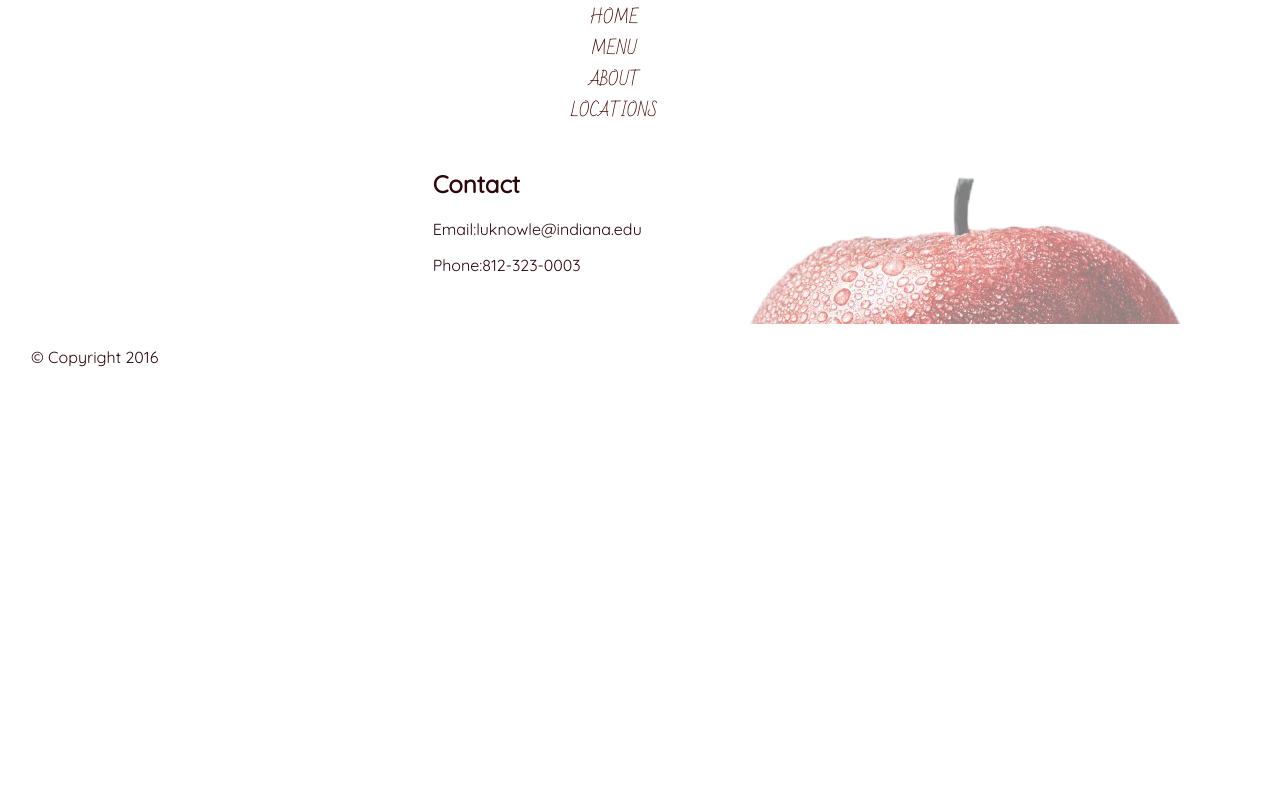
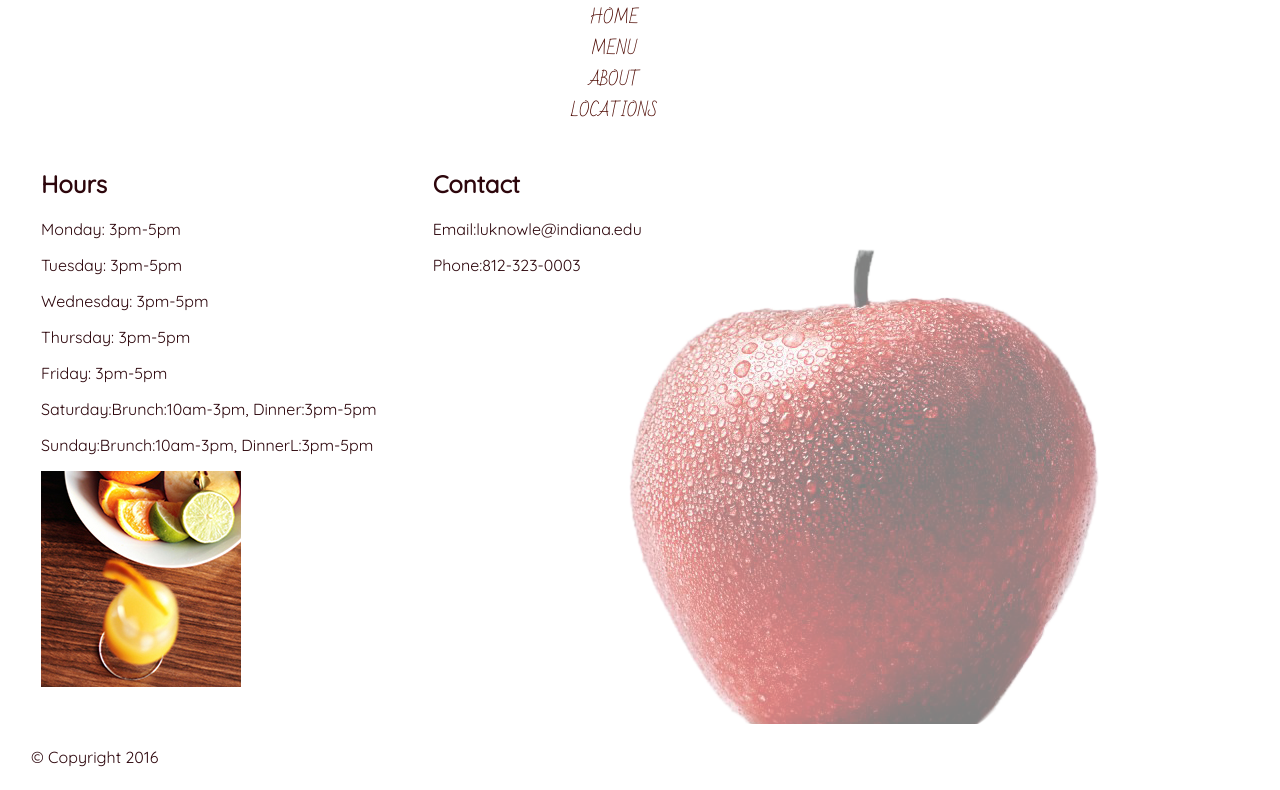
Before and after one commit to lucyknowles/j360-project-two, a plain HTML site: page about/index.html in a window 1280 px wide. Shown: the part 137-927 px from the top of the page. Before the commit the page ends 800 px from the top, so only its background shows below. Drawn offline with Linux system fonts and the light colour scheme.

Commit message:
final touches

```diff
--- a/about/index.html
+++ b/about/index.html
@@ -30,10 +30,16 @@
 <body>
 
 <div class="col1">
-
+<h2>Hours</h2>
+<p>Monday: 3pm-5pm</p>
+<p>Tuesday: 3pm-5pm</p>
+<p>Wednesday: 3pm-5pm</p>
+<p>Thursday: 3pm-5pm</p>
+<p>Friday: 3pm-5pm</p>
+<p>Saturday:Brunch:10am-3pm, Dinner:3pm-5pm</p>
+<p>Sunday:Brunch:10am-3pm, DinnerL:3pm-5pm</p>
+<img src="../images/fruit.jpg">
 </div>
-
-
 <div class="col2">
 <h2>Contact</h2>
 <p> Email:luknowle@indiana.edu</p>
```
Also changed, not shown: index.html (+8 -0 lines), menu/index.html (+1 -0 lines), images/fruit.jpg (added), images/quiche.jpg (added).
